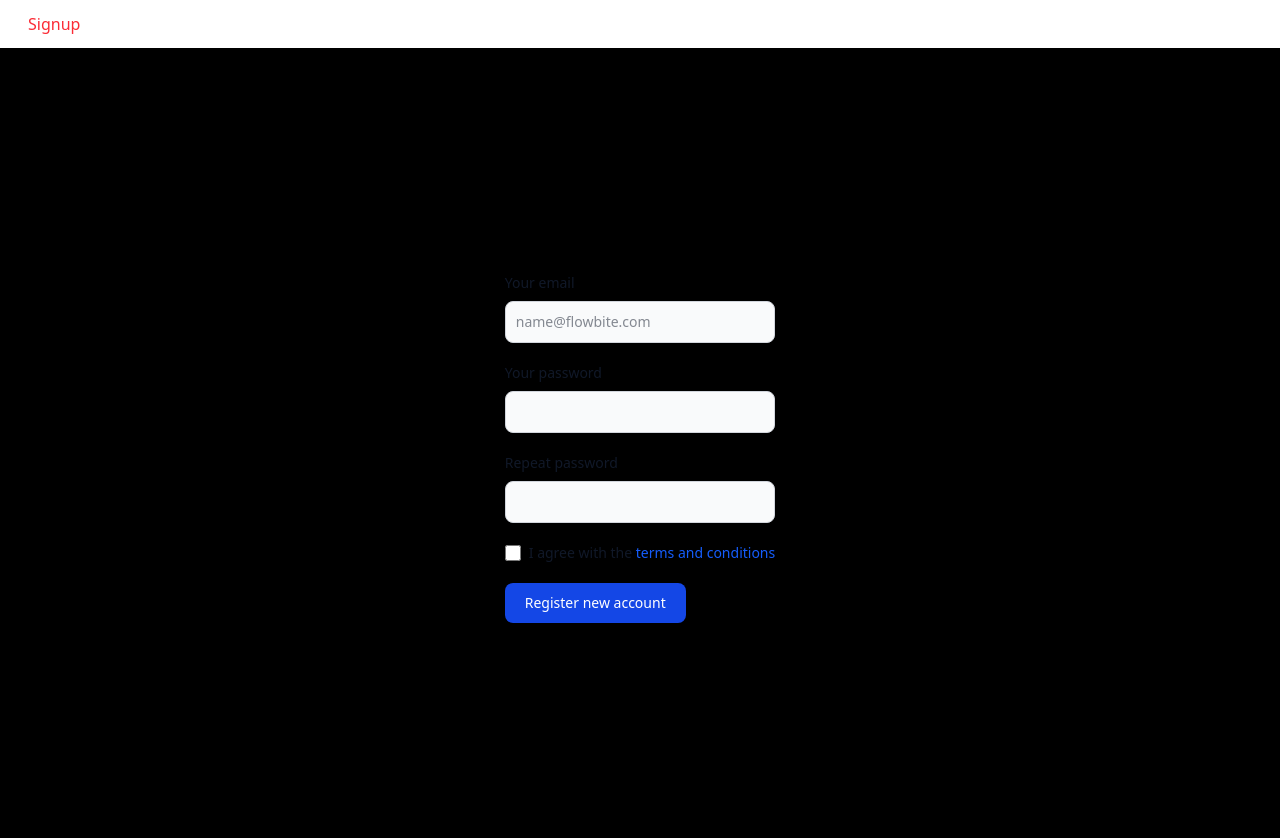
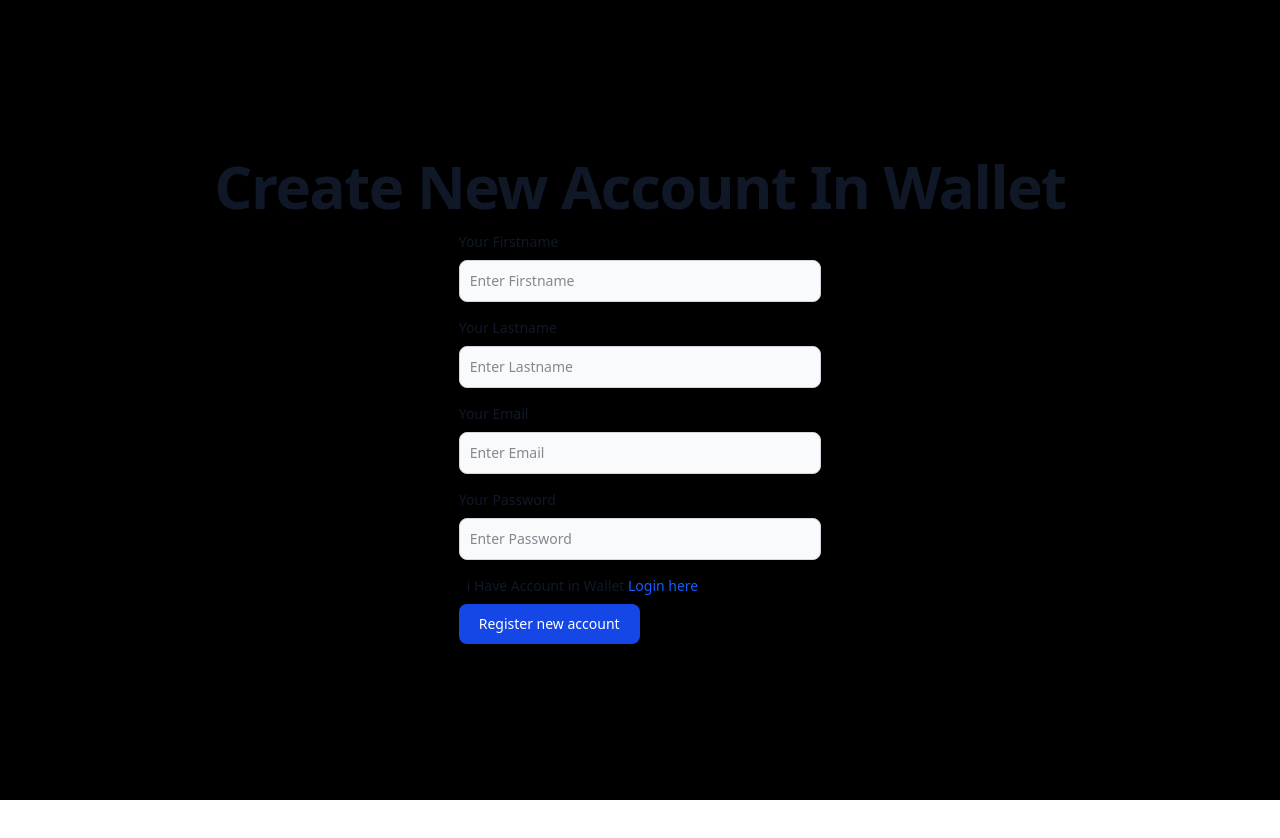
Before and after one commit to gmprinceyt/paytm-wellet-frontend, a React (Vite) app: page /signup in a window 1280 px wide. Shown: the top 838 px of the page. After the commit the page ends 800 px from the top, so only its background shows below. Built offline with nearby package versions, Linux system fonts and the light colour scheme.

Commit message:
Add Navigate fn Clean Signup

```diff
--- a/package.json
+++ b/package.json
@@ -11,6 +11,7 @@
   },
   "dependencies": {
     "@tailwindcss/vite": "^4.1.12",
+    "lucide-react": "^0.542.0",
     "react": "^18.2.0",
     "react-dom": "^18.2.0",
     "tailwindcss": "^4.1.12"
--- a/src/App.jsx
+++ b/src/App.jsx
@@ -7,7 +7,7 @@ import Route from "./Router/Route";
 function App() {
   return (
     <>
-     <Header/>
+      {/* <Header/> */}
       <Route path={"/signup"} Element={<Signup />} />
       <Route path={"/signin"} Element={<Signin />} />
       <Route path={"/"} Element={<Home />} />
@@ -17,11 +17,12 @@ function App() {
 
 export default App;
 
-
-function Header(){
-  return <div className="dark:bg-black h-12 flex items-center dark:text-white w-full px-7">
-    <Link to={"/signup"} className="text-red-500">
-      Signup
-    </Link>
-  </div>
+function Header() {
+  return (
+    <div className="dark:bg-black h-12 flex items-center dark:text-white w-full px-7">
+      <Link to={"/signup"} className="text-red-500">
+        Signup
+      </Link>
+    </div>
+  );
 }
--- a/src/Router/Link.jsx
+++ b/src/Router/Link.jsx
@@ -1,14 +1,26 @@
-const Link = ({to, children,...props } )=> {
+// Navigate Event
+const locationNavigate = new Event("navigate");
 
-    function handler(e){
-        e.preventDefault();
-        history.pushState({}, "", to);
-        const locationNavigate = new Event("navigate");
-        window.dispatchEvent(locationNavigate);
-    }
+// Link
+const Link = ({ to, children, ...props }) => {
+  function handler(e) {
+    e.preventDefault();
+    history.pushState({}, null, to);
+    window.dispatchEvent(locationNavigate);
+  }
+
+  return (
+    <a href={to} onClick={handler} {...props}>
+      {children}
+    </a>
+  );
+};
 
 
-    return <a href={to} onClick={handler} {...props}>{children}</a>
+// Navigate
+export const Navigate = (to) => {
+  history.replaceState({}, null, to);
+  window.dispatchEvent(locationNavigate);
 };
 
 export default Link;
--- /dev/null
+++ b/src/Toast/Toast.jsx
@@ -0,0 +1,7 @@
+const Toast = () => {
+    return (
+        <div>Toast</div>
+    )
+};
+
+export default  Toast
--- /dev/null
+++ b/src/Toast/Toaster.jsx
@@ -0,0 +1,7 @@
+const Toaster = () => {
+    return (
+         <div>Toaster</div>
+    )
+};
+
+export default Toaster;
--- /dev/null
+++ b/src/components/ui/Button.jsx
@@ -0,0 +1,11 @@
+const Button = ({children, type="button", style}) => {
+  return (
+    <button
+      type={type}
+      className={"text-white bg-blue-700 hover:bg-blue-800 focus:ring-4 focus:outline-none focus:ring-blue-300 font-medium rounded-lg text-sm px-5 py-2.5 text-center dark:bg-blue-600 dark:hover:bg-blue-700 dark:focus:ring-blue-800 "+ style }
+    >
+      {children}
+    </button>
+  );
+};
+export default Button;
--- /dev/null
+++ b/src/components/ui/Input_label.jsx
@@ -0,0 +1,25 @@
+import { memo } from "react";
+
+const InputLabel = memo(({type,onChange, placeholder,label, style}) => {
+  return (
+    <div className="mb-4">
+      <label
+        htmlFor={label}
+        className="block  mb-2 text-sm font-medium text-gray-900 dark:text-white"
+      >
+        Your {label}
+      </label>
+      <input
+        type={type}
+        id={label}
+        className={`shadow-xs bg-gray-50 border border-gray-300 text-gray-900 text-sm rounded-lg focus:ring-blue-500 focus:border-blue-500 block w-full p-2.5 dark:bg-gray-700 dark:border-gray-600 dark:placeholder-gray-400 dark:text-white dark:focus:ring-blue-500 dark:focus:border-blue-500 dark:shadow-xs-light ${style}`}
+        placeholder={placeholder}
+        required
+        onChange={onChange}
+      />
+    </div>
+  );
+});
+
+
+export default InputLabel;
--- a/src/pages/Signup.jsx
+++ b/src/pages/Signup.jsx
@@ -1,121 +1,107 @@
-// import { useState } from "react";
+import { useEffect, useState } from "react";
+import InputLabel from "../components/ui/Input_label";
+import Button from "../components/ui/Button";
+import { Loader } from "lucide-react";
+import Link, { Navigate } from "../Router/Link";
 
 const Signup = () => {
-  // const [username, setUsername] = useState(null);
-  // const [firstName, setFirstName] = useState(null);
-  // const [lastName, setLastName] = useState(null);
-  // const [password, setpassword] = useState(null);
-  // const [loading, setLoading] = useState(false);
+  const [username, setUsername] = useState(null);
+  const [firstName, setFirstName] = useState(null);
+  const [lastName, setLastName] = useState(null);
+  const [password, setpassword] = useState(null);
+  const [loading, setLoading] = useState(false);
 
-  // async function Handler(e) {
-  //   setLoading(true);
-  //   e.preventDefault();
-  //   try {
-  //     const res = await fetch("http://localhost:3000/api/v1/user/signup", {
-  //       method: "POST",
-  //       headers: {
-  //         "Content-Type": "application/json",
-  //       },
-  //       body: JSON.stringify({
-  //         username,
-  //         firstName,
-  //         lastName,
-  //         password,
-  //       }),
-  //     });
+  async function Handler(e) {
+    setLoading(true);
+    e.preventDefault();
+    try {
+      const res = await fetch("http://localhost:3000/api/v1/user/signup", {
+        method: "POST",
+        headers: {
+          "Content-Type": "application/json",
+        },
+        body: JSON.stringify({
+          username,
+          firstName,
+          lastName,
+          password,
+        }),
+      });
 
-  //     const data = await res.json();
-  //     localStorage.setItem("token", data.token);
-  //     alert(data.message);
-  //   } catch (error) {
-  //     console.log(error);
-  //     alert(error.message);
-  //   } finally {
-  //     setLoading(false);
-  //   }
-  // }
+      const data = await res.json();
+
+      if ("token" in data) {
+        localStorage.setItem("token", data.token);
+        Navigate("/");
+      }
+      alert(data.message);
+    } catch (error) {
+      console.log(error);
+      alert(error.message);
+    } finally {
+      setLoading(false);
+    }
+  }
+
+  useEffect(() => {
+    const token = localStorage.getItem("token");
+    if (token){
+      // Add Jwt Logic
+      Navigate("/");
+    }
+    console.log(token)
+    window.document.title = "Create Account On Wallet";
+  }, []);
   return (
-    <>
-      <div className="bg-black h-screen flex flex-col justify-center items-center">
-
-        <form className="max-w-sm mx-auto">
-          <div className="mb-5">
-            <label
-              htmlFor="email"
-              className="block mb-2 text-sm font-medium text-gray-900 dark:text-white"
-            >
-              Your email
-            </label>
-            <input
-              type="email"
-              id="email"
-              className="shadow-xs bg-gray-50 border border-gray-300 text-gray-900 text-sm rounded-lg focus:ring-blue-500 focus:border-blue-500 block w-full p-2.5 dark:bg-gray-700 dark:border-gray-600 dark:placeholder-gray-400 dark:text-white dark:focus:ring-blue-500 dark:focus:border-blue-500 dark:shadow-xs-light"
-              placeholder="name@flowbite.com"
-              required
+    <div className="bg-black h-screen flex flex-col justify-center items-center m-auto">
+      <h1 class="mb-4 px-8  text-center text-4xl font-extrabold leading-none tracking-tight text-gray-900 md:text-5xl lg:text-6xl dark:text-white">
+        Create New Account In Wallet{" "}
+      </h1>
+      <form onSubmit={Handler} className="w-full px-8 lg:w-1/3">
+        <InputLabel
+          type={"text"}
+          label={"Firstname"}
+          onChange={(e) => setFirstName(e.target.value)}
+          placeholder={"Enter Firstname "}
         />
-          </div>
-          <div className="mb-5">
-            <label
-              htmlFor="password"
-              className="block mb-2 text-sm font-medium text-gray-900 dark:text-white"
-            >
-              Your password
-            </label>
-            <input
-              type="password"
-              id="password"
-              className="shadow-xs bg-gray-50 border border-gray-300 text-gray-900 text-sm rounded-lg focus:ring-blue-500 focus:border-blue-500 block w-full p-2.5 dark:bg-gray-700 dark:border-gray-600 dark:placeholder-gray-400 dark:text-white dark:focus:ring-blue-500 dark:focus:border-blue-500 dark:shadow-xs-light"
-              required
+        <InputLabel
+          type={"text"}
+          label={"Lastname"}
+          onChange={(e) => setLastName(e.target.value)}
+          placeholder={"Enter Lastname "}
         />
-          </div>
-          <div className="mb-5">
-            <label
-              htmlFor="repeat-password"
-              className="block mb-2 text-sm font-medium text-gray-900 dark:text-white"
-            >
-              Repeat password
-            </label>
-            <input
-              type="password"
-              id="repeat-password"
-              className="shadow-xs bg-gray-50 border border-gray-300 text-gray-900 text-sm rounded-lg focus:ring-blue-500 focus:border-blue-500 block w-full p-2.5 dark:bg-gray-700 dark:border-gray-600 dark:placeholder-gray-400 dark:text-white dark:focus:ring-blue-500 dark:focus:border-blue-500 dark:shadow-xs-light"
-              required
+        <InputLabel
+          type={"email"}
+          label={"Email"}
+          onChange={(e) => setUsername(e.target.value)}
+          placeholder={"Enter Email"}
         />
-          </div>
-          <div className="flex items-start mb-5">
-            <div className="flex items-center h-5">
-              <input
-                id="terms"
-                type="checkbox"
-                value=""
-                className="w-4 h-4 border border-gray-300 rounded-sm bg-gray-50 focus:ring-3 focus:ring-blue-300 dark:bg-gray-700 dark:border-gray-600 dark:focus:ring-blue-600 dark:ring-offset-gray-800 dark:focus:ring-offset-gray-800"
-                required
+        <InputLabel
+          type={"password"}
+          label={"Password"}
+          onChange={(e) => setpassword(e.target.value)}
+          placeholder={"Enter Password"}
+          className={"bg-rose-400"}
         />
-            </div>
-            <label
-              htmlFor="terms"
-              className="ms-2 text-sm font-medium text-gray-900 dark:text-gray-300"
-            >
-              I agree with the{" "}
-              <a
-                href="#"
+        <div className="ms-2 text-sm font-medium text-gray-900 dark:text-gray-300">
+          i Have Account in Wallet{" "}
+          <Link
+            to={"/signin"}
             className="text-blue-600 hover:underline dark:text-blue-500"
           >
-                terms and conditions
-              </a>
-            </label>
+            Login here
+          </Link>
         </div>
-          <button
-            type="submit"
-            className="text-white bg-blue-700 hover:bg-blue-800 focus:ring-4 focus:outline-none focus:ring-blue-300 font-medium rounded-lg text-sm px-5 py-2.5 text-center dark:bg-blue-600 dark:hover:bg-blue-700 dark:focus:ring-blue-800"
-          >
-            Register new account
-          </button>
+
+        <Button type="submit" style={"mt-2"}>
+          {loading ? (
+            <Loader className="animate-spin" />
+          ) : (
+            "Register new account"
+          )}
+        </Button>
       </form>
-
-
     </div>
-    </>
   );
 };
 
```
Also changed, not shown: 1 other file (tests, documents, lock files or other folders). Lines whose indentation alone changed are shown as unchanged.
